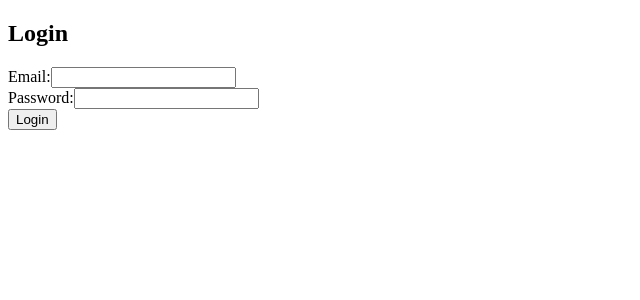
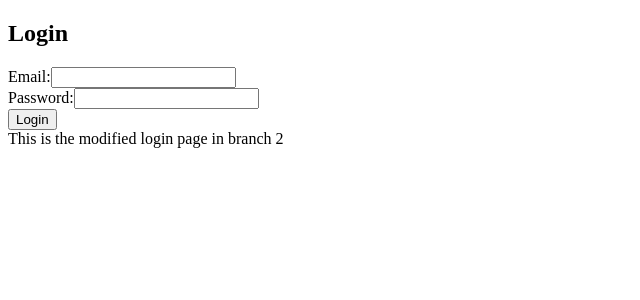
Before and after one commit to AsifAvaas/Simple-blog-app, a React (Vite) app in the folder client/: page /login in a window 1280 px wide. Shown: the top 300 px of the page, without its empty margins (0-640 px from the left). Built offline with nearby package versions, Linux system fonts and the light colour scheme.

Commit message:
modified branch 2

```diff
--- a/client/src/Pages/Login.jsx
+++ b/client/src/Pages/Login.jsx
@@ -50,6 +50,7 @@ function Login() {
         </div>
         <button type="submit">Login</button>
       </form>
+      <div>This is the modified login page in branch 2</div>
     </div>
   );
 }
```
